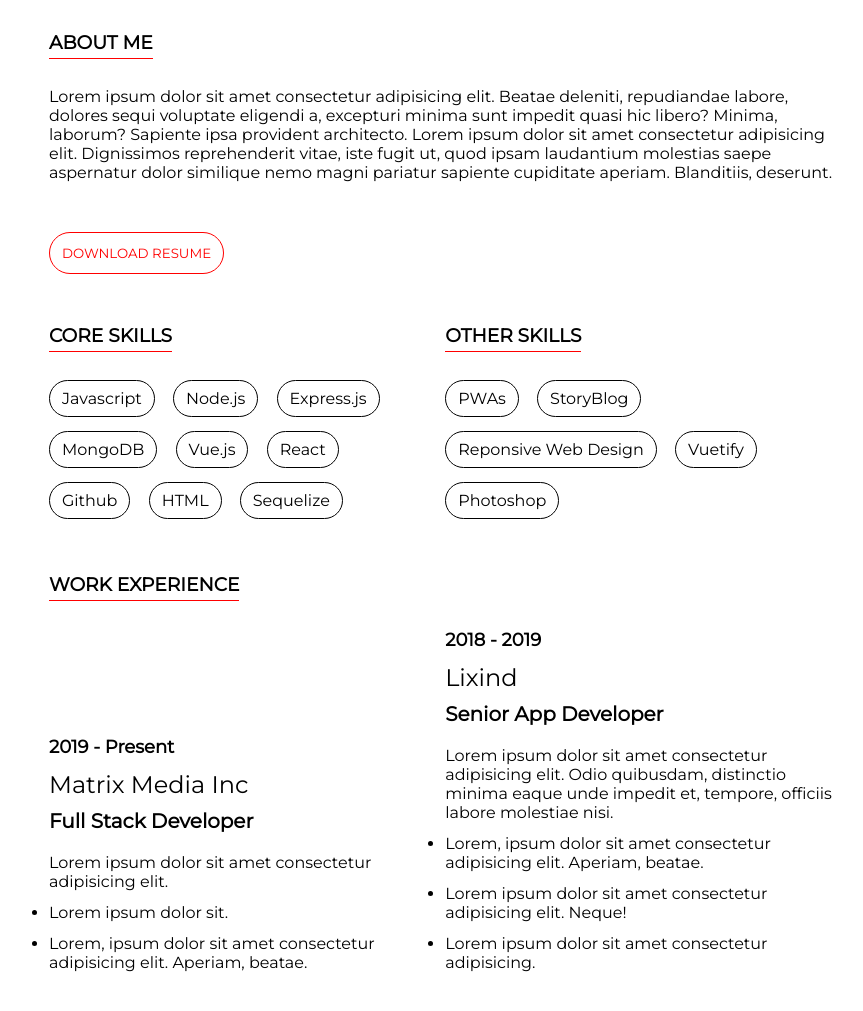
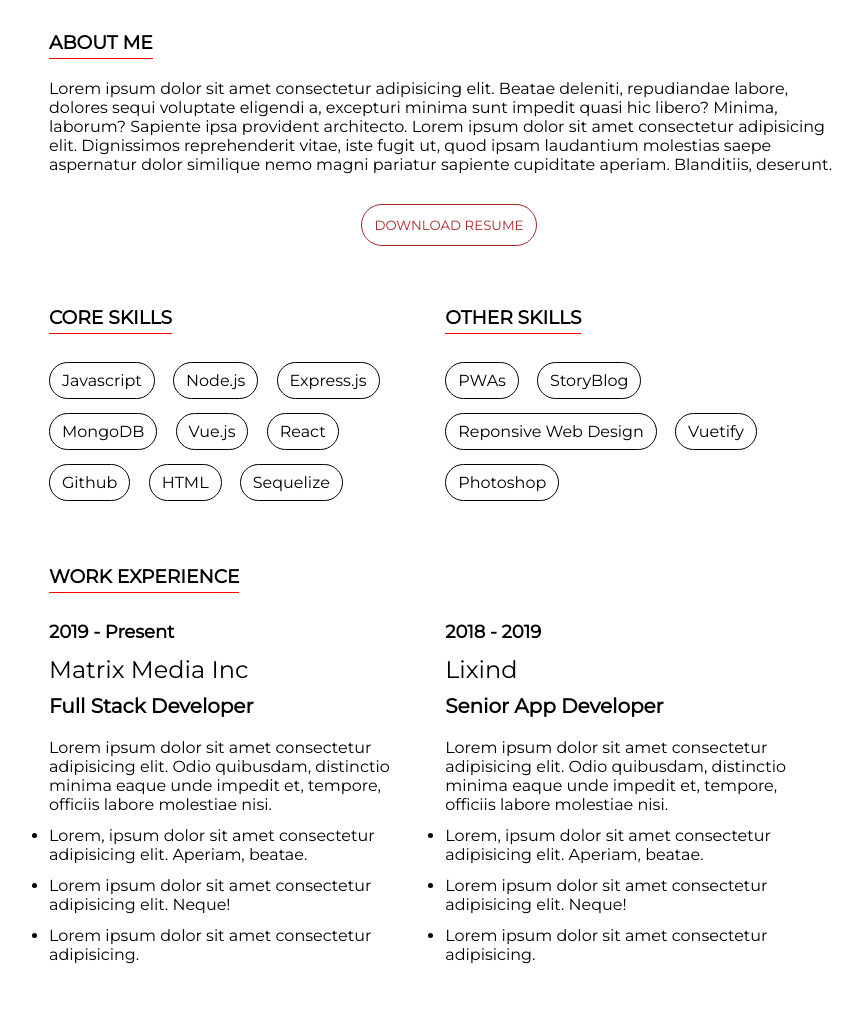
Before and after one commit to phuocnguyen2412/Sgroup-trainning, a plain HTML site: page Trainning/Day2/btvn/index.html in a window 1280 px wide. Shown: the part 409-1420 px from the top of the page, without its empty margins (191-1054 px from the left). Drawn offline with Linux system fonts and the light colour scheme.

Commit message:
BTVN DAY2 -v3

```diff
--- a/Trainning/Day2/btvn/assets/about_me.css
+++ b/Trainning/Day2/btvn/assets/about_me.css
@@ -8,15 +8,17 @@
     border-bottom: 1px solid red;
 }
 #about_me p {
-    margin-top: 28px;
+    margin-top: 20px;
 }
 #about_me button {
-    display: inline-block;
-    margin: 50px auto;
-    border: 1px solid red;
+    display: block;
+    margin: 0 auto;
+    margin-top: 30px;
+    margin-bottom: 60px;
+    border: 1px solid brown;
     padding: 12px;
     border-radius: 30px;
     background-color: white;
-    color: red;
+    color: brown;
     cursor: pointer;
 }
--- a/Trainning/Day2/btvn/assets/introduce.css
+++ b/Trainning/Day2/btvn/assets/introduce.css
@@ -1,7 +1,5 @@
 #introduce {
     margin-top: 40px;
-    display: flex;
-    align-items: flex-start;
 }
 .my_img {
     display: inline-block;
--- a/Trainning/Day2/btvn/assets/work_experience.css
+++ b/Trainning/Day2/btvn/assets/work_experience.css
@@ -1,5 +1,5 @@
 #work_experience {
-    margin: 40px 0;
+    margin: 50px 0;
 }
 #work_experience h3 {
     display: inline-block;
@@ -10,6 +10,7 @@
 .work {
     display: inline-block;
     width: 49%;
+    padding-right: 10px;
 }
 .time {
     font-size: 18px;
--- a/Trainning/Day2/btvn/index.html
+++ b/Trainning/Day2/btvn/index.html
@@ -118,12 +118,19 @@
                     <div class="role">Full Stack Developer</div>
                     <ul>
                         Lorem ipsum dolor sit amet consectetur adipisicing elit.
-
-                        <li>Lorem ipsum dolor sit.</li>
-
+                        Odio quibusdam, distinctio minima eaque unde impedit et,
+                        tempore, officiis labore molestiae nisi.
                         <li>
                             Lorem, ipsum dolor sit amet consectetur adipisicing
                             elit. Aperiam, beatae.
+                        </li>
+
+                        <li>
+                            Lorem ipsum dolor sit amet consectetur adipisicing
+                            elit. Neque!
+                        </li>
+                        <li>
+                            Lorem ipsum dolor sit amet consectetur adipisicing.
                         </li>
                     </ul>
                 </div>
```
